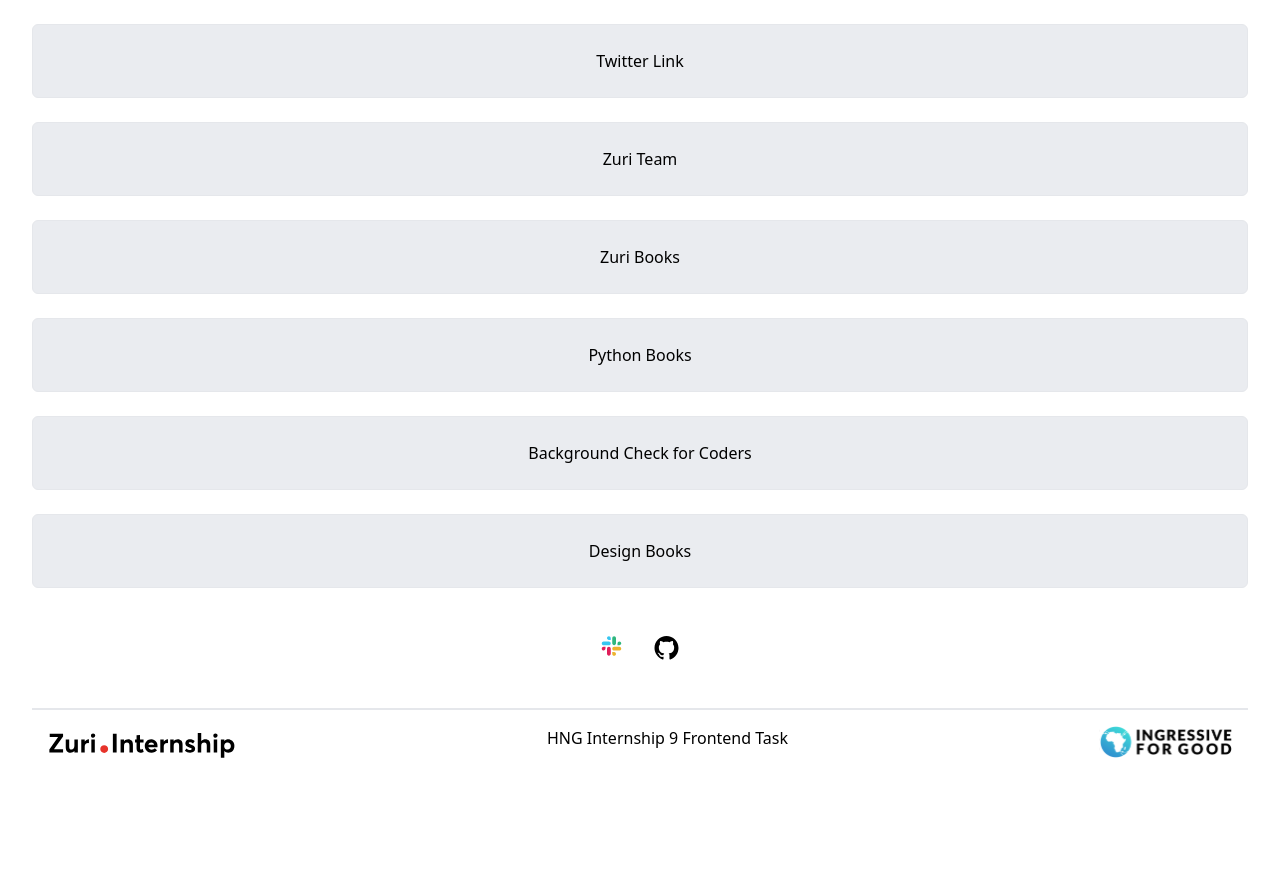
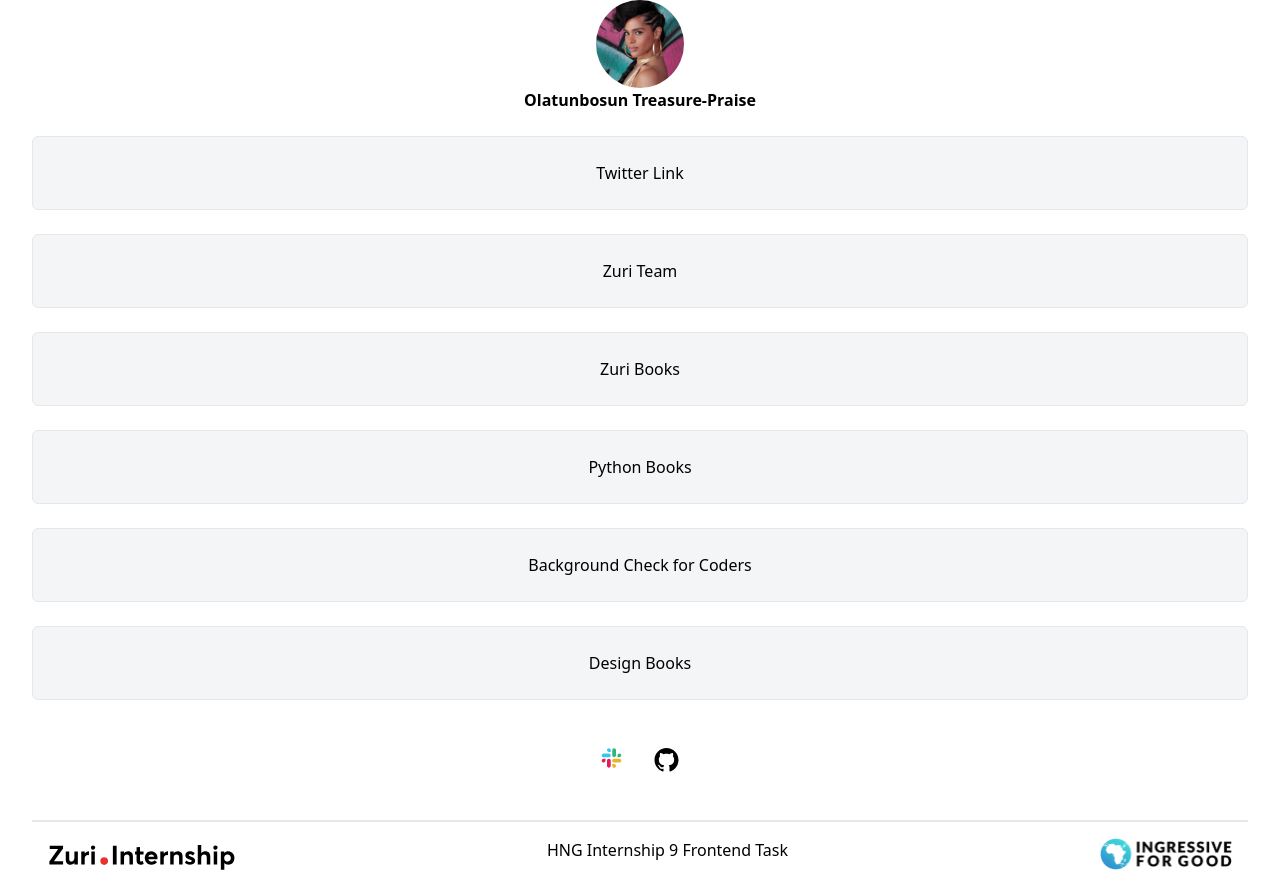
Before and after one commit to treasure-praise/HNG9, a React (Create React App) app in the folder stage1/hng-linktree/: page / in a window 1280 px wide. Before the commit the page ends 800 px from the top, so only its background shows below. Built offline with nearby package versions, Linux system fonts and the light colour scheme.

Commit message:
added header section

```diff
--- a/stage1/hng-linktree/src/App.js
+++ b/stage1/hng-linktree/src/App.js
@@ -1,11 +1,13 @@
 import "./App.css";
 import Footer from "./components/Footer";
+import Header from "./components/Header";
 import LinksSection from "./components/LinksSection";
 import SocialSection from "./components/SocialSection";
 
 function App() {
   return (
     <div className="App">
+      <Header />
       <LinksSection />
       <SocialSection />
       <Footer />
--- /dev/null
+++ b/stage1/hng-linktree/src/components/Header.jsx
@@ -0,0 +1,17 @@
+import Profile from "../assets/profile__img.svg";
+
+const Header = () => {
+  return (
+    <div className="mx-auto item-center">
+      <div>
+        <div>
+          <img className="mx-auto" src={Profile} alt="" srcset="" />
+        </div>
+
+        <p className="font-bold">Olatunbosun Treasure-Praise</p>
+      </div>
+    </div>
+  );
+};
+
+export default Header;
--- a/stage1/hng-linktree/src/components/Link.jsx
+++ b/stage1/hng-linktree/src/components/Link.jsx
@@ -1,15 +1,15 @@
 import React from "react";
 
-const Link = ({ text, link }) => {
+const Link = ({ text, link, id }) => {
   return (
-    // <a href={link} className="w-full  bg-[#EAECF0] rounded-md">
-    //   <div className="w-full border bg-[#EAECF0] rounded-md">
-    //     <h1 className="py-6">{text}</h1>
-    //   </div>
-    // </a>
-
-    <div className="w-full border bg-[#EAECF0] rounded-md my-6">
-      <a href={link} className="w-full  bg-[#EAECF0] rounded-md">
+    <div className="w-full border hover:bg-[#D0D5DD] bg-[#F4F5F7] rounded-md my-6">
+      <a
+        target="_blank"
+        id={id}
+        href={link}
+        className="w-full  bg-[#EAECF0] rounded-md"
+        rel="noreferrer"
+      >
         <h1 className="py-6">{text}</h1>
       </a>
     </div>
--- a/stage1/hng-linktree/src/components/LinksSection.jsx
+++ b/stage1/hng-linktree/src/components/LinksSection.jsx
@@ -6,7 +6,7 @@ const LinksSection = () => {
   return (
     <section className="px-8">
       {links.map((link) => {
-        return <Link text={link.text} link={link.link} />;
+        return <Link text={link.text} link={link.link} id={link.id} />;
       })}
     </section>
   );
--- a/stage1/hng-linktree/src/data.js
+++ b/stage1/hng-linktree/src/data.js
@@ -1,27 +1,33 @@
 const links = [
   {
     text: "Twitter Link",
-    link: "https://_futuretreasure",
+    link: "https://twitter.com/_futuretreasure",
+    id: "twitter",
   },
   {
     text: "Zuri Team",
     link: "https://training.zuri.team",
+    id: "btn__zuri",
   },
   {
     text: "Zuri Books",
     link: "https://books.zuri.team",
+    id: "books",
   },
   {
     text: "Python Books",
-    link: "https://books.zuri.team/python-for-beginners?ref_id=<yourslackname>",
+    link: "https://books.zuri.team/python-for-beginners?ref_id=treasure",
+    id: "book__python",
   },
   {
     text: "Background Check for Coders",
     link: "https://background.zuri.team",
+    id: "pitch",
   },
   {
     text: "Design Books",
     link: "https://books.zuri.team/design-rules",
+    id: "book__design",
   },
 ];
 
```
Also changed, not shown: stage1/hng-linktree/src/assets/profile__img.svg (added).
